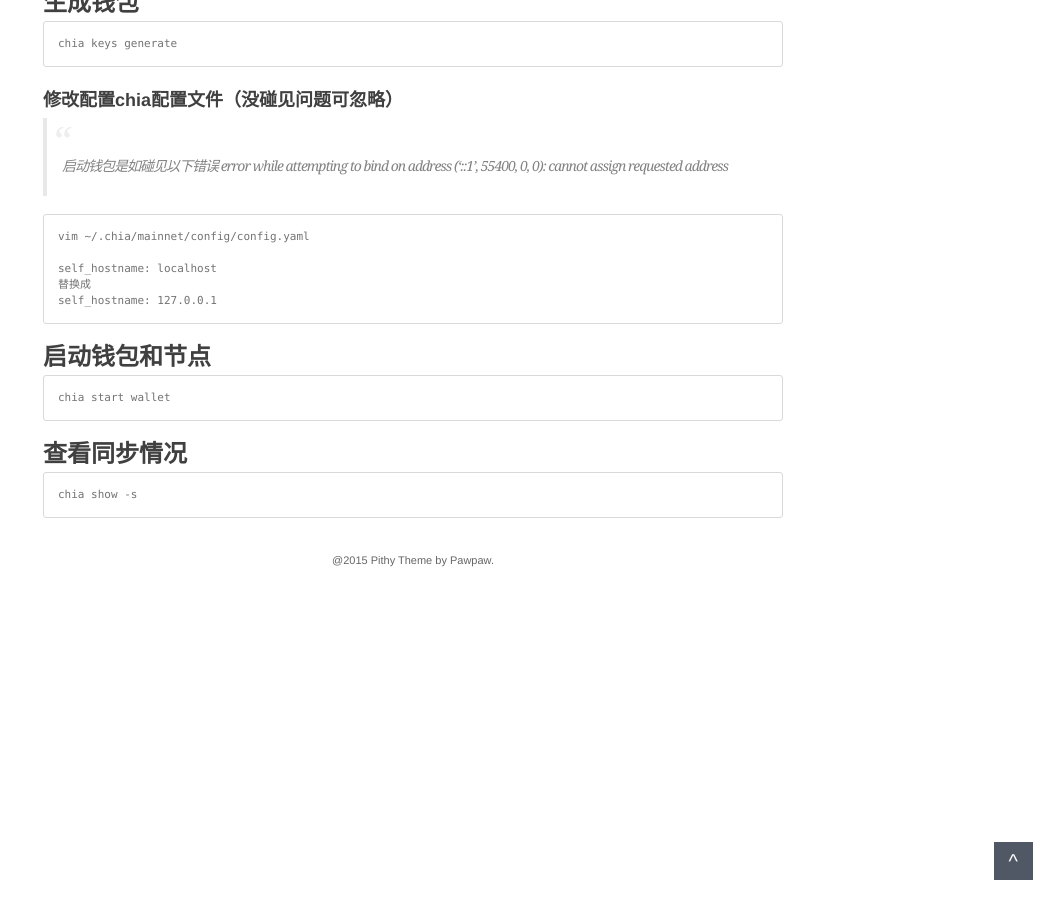
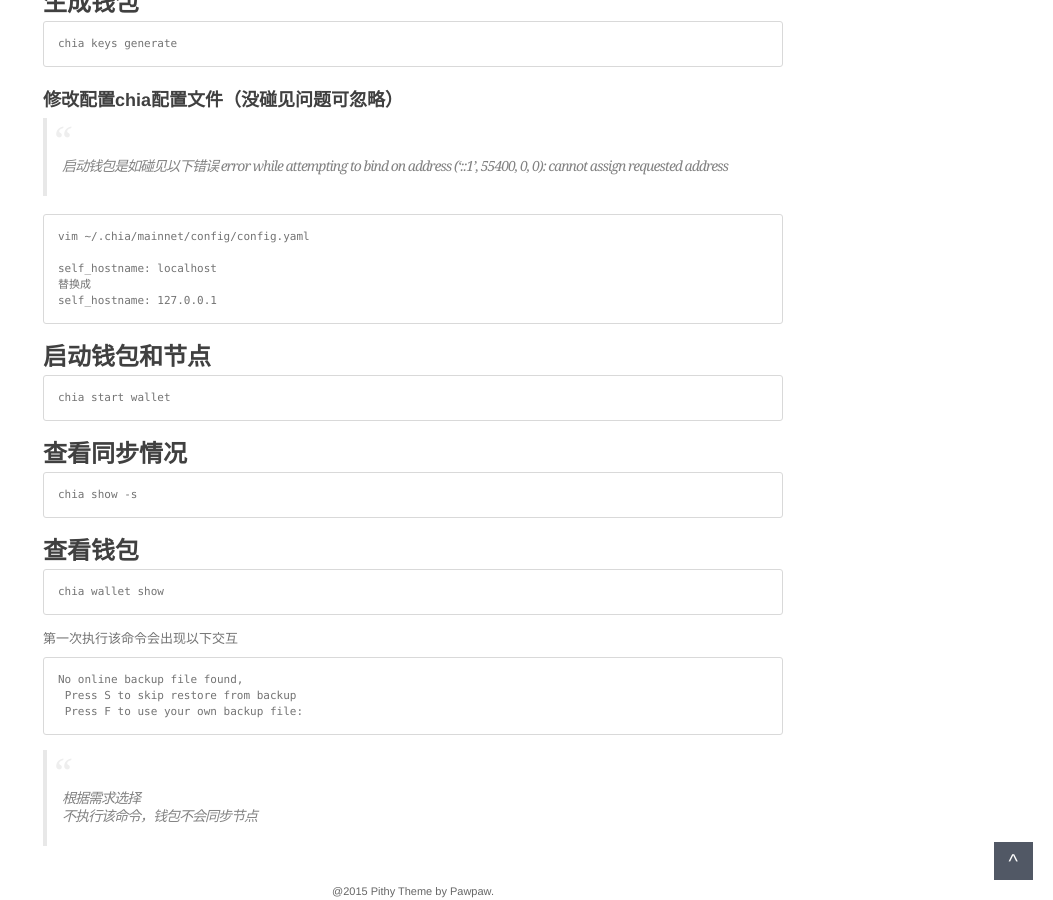
Before and after one commit to litterGuy/litterGuy.github.io, a Jekyll site: the page built from _posts/2021-06-02-RedHat安装chia.md, in a window 1280 px wide and 900 px high, scrolled down 1479 px. Shown: the whole window, without its empty margins (227-1280 px from the left). Built offline with Jekyll 4.4.1, drawn with Linux system fonts in a browser that asks for light colours; comment, search, counter and statistics services are not loaded.

Commit message:
update article

````diff
--- a/_posts/2021-06-02-RedHat安装chia.md
+++ b/_posts/2021-06-02-RedHat安装chia.md
@@ -98,3 +98,20 @@
 ```
 chia show -s
 ```
+
+## 查看钱包
+```
+chia wallet show
+```
+
+第一次执行该命令会出现以下交互
+
+```
+No online backup file found,
+ Press S to skip restore from backup
+ Press F to use your own backup file:
+```
+
+> 根据需求选择
+>
+> 不执行该命令，钱包不会同步节点
````
